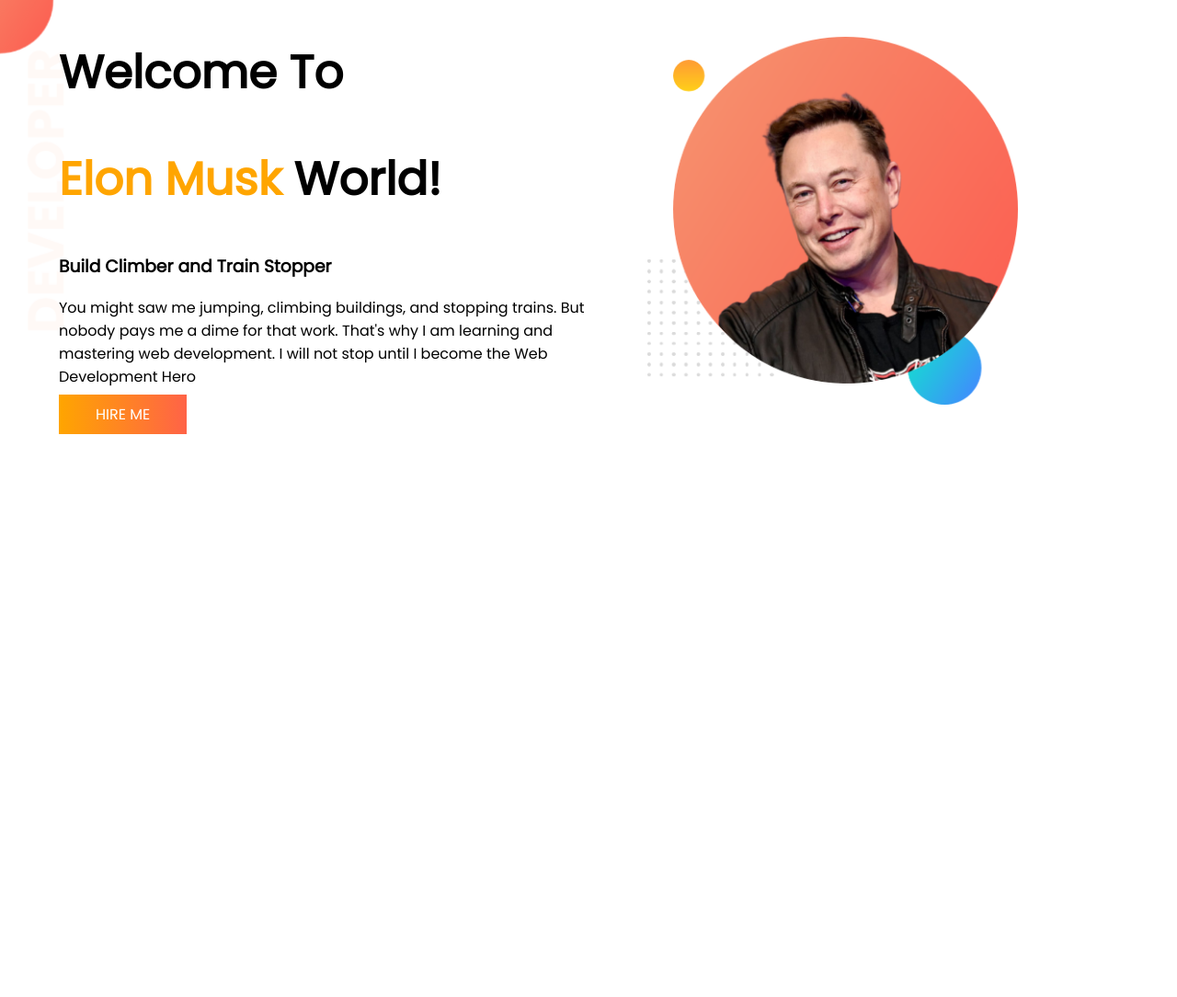
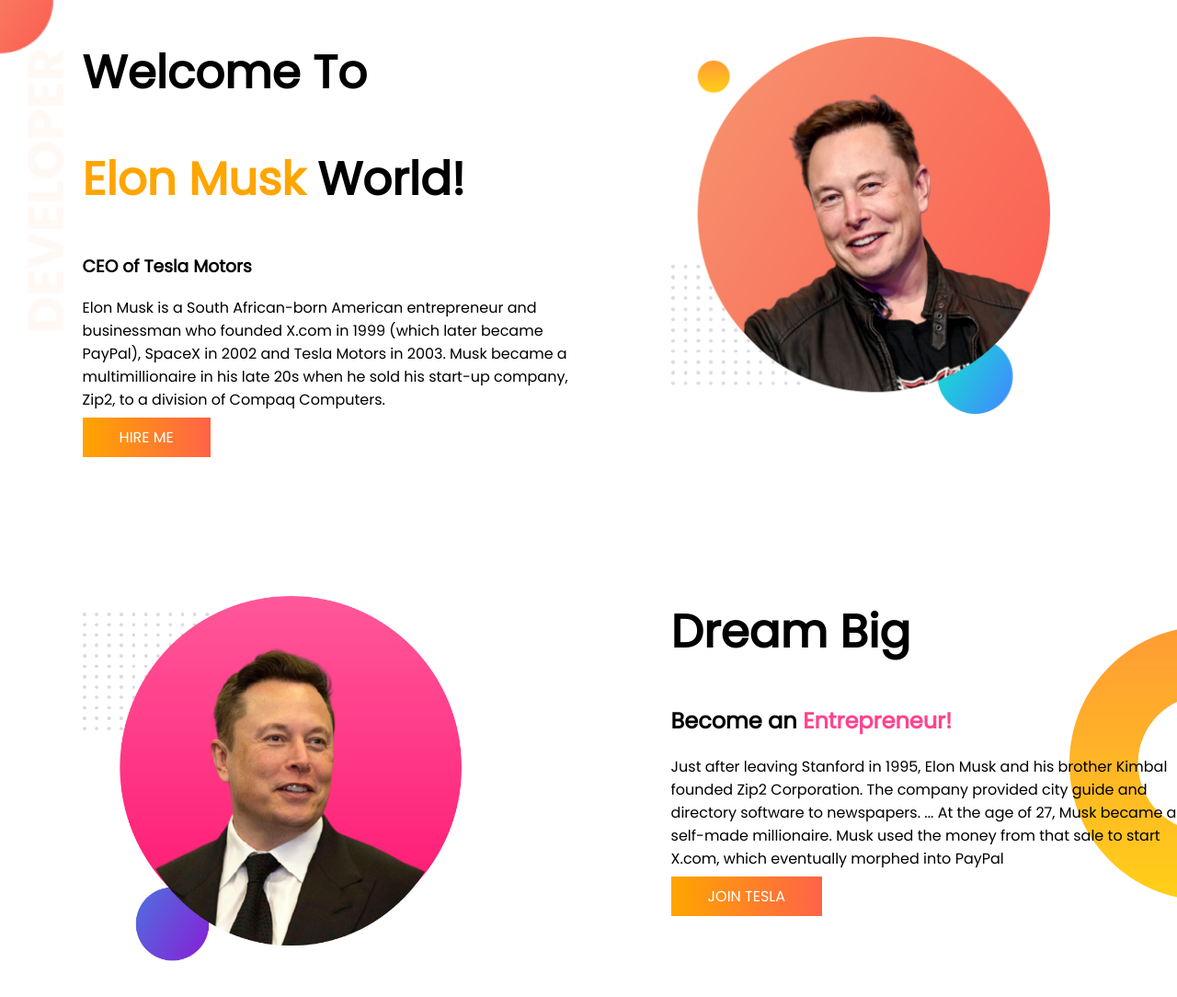
Before and after one commit to mohasin-hossain/elons-biography, a plain HTML site: page index.html in a window 1280 px wide. Shown: the whole page at 92% size. Before the commit the page ends 800 px from the top, so only its background shows below. Drawn offline with Linux system fonts and the light colour scheme.

Commit message:
Dream big section

```diff
--- a/index.html
+++ b/index.html
@@ -8,19 +8,31 @@
     <link rel="preconnect" href="https://fonts.googleapis.com">
     <link rel="preconnect" href="https://fonts.gstatic.com" crossorigin>
     <link href="https://fonts.googleapis.com/css2?family=Poppins&display=swap" rel="stylesheet">
-    <title>Developers Portfolio</title>
+    <title>Portfolio</title>
 </head>
 <body>
     <section class="top-banner">
         <div class="half-width">
             <h1>Welcome To</h1>
             <h1><span class="orange-color">Elon Musk</span> World!</h1>
-            <h3>Build Climber and Train Stopper</h3>
-            <p>You might saw me jumping, climbing buildings, and stopping trains. But nobody pays me a dime for that work. That's why I am learning and mastering web development. I will not stop until I become the Web Development Hero</p>
-            <a class="hire-me" href="#" target="_blank">Hire Me</a>
+            <h3>CEO of Tesla Motors</h3>
+            <p>Elon Musk is a South African-born American entrepreneur and businessman who founded X.com in 1999 (which later became PayPal), SpaceX in 2002 and Tesla Motors in 2003. Musk became a multimillionaire in his late 20s when he sold his start-up company, Zip2, to a division of Compaq Computers.</p>
+            <a class="btn" href="#" target="_blank">Hire Me</a>
         </div>
         <div class="half-width">
             <img src="images/elon-musk1.png" alt="Elon musk">
+        </div>
+    </section>
+
+    <section class="dream-big">
+        <div class="half-width">
+            <img src="images/elon-musk2.png" alt="Elon Musk">
+        </div>
+        <div class="half-width">
+            <h1>Dream Big</h1>
+            <h2>Become an <span class="enterpreneur">Entrepreneur!</span></h2>
+            <p>Just after leaving Stanford in 1995, Elon Musk and his brother Kimbal founded Zip2 Corporation. The company provided city guide and directory software to newspapers. ... At the age of 27, Musk became a self-made millionaire. Musk used the money from that sale to start X.com, which eventually morphed into PayPal</p>
+            <a class="btn" href="#" target="_blank">Join Tesla</a>
         </div>
     </section>
 
--- a/styles.css
+++ b/styles.css
@@ -1,5 +1,5 @@
 body {
-    font-family: 'Poppins', sans-serif;
+  font-family: "Poppins", sans-serif;
   margin: 0;
 }
 
@@ -13,19 +13,20 @@ h1 {
 
 section {
   display: flex;
+  margin-bottom: 120px;
 }
 
 .half-width {
   width: 50%;
-    padding-left: 5%;
+  padding-left: 7%;
 }
 
 .half-width img {
-    width: 70%;
+  width: 75%;
   margin-top: 40px;
 }
 
-.hire-me {
+.btn {
   text-decoration: none;
   text-transform: uppercase;
   background-image: linear-gradient(to right, orange, tomato);
@@ -37,3 +38,13 @@ section {
   background-image: url(images/top-banner.png);
   background-repeat: no-repeat;
 }
+
+.enterpreneur {
+  color: #ff438e;
+}
+
+.dream-big {
+  background-image: url(images/dream-bg.png);
+  background-repeat: no-repeat;
+  background-position: right;
+}
```
Lines whose indentation alone changed are shown as unchanged.
